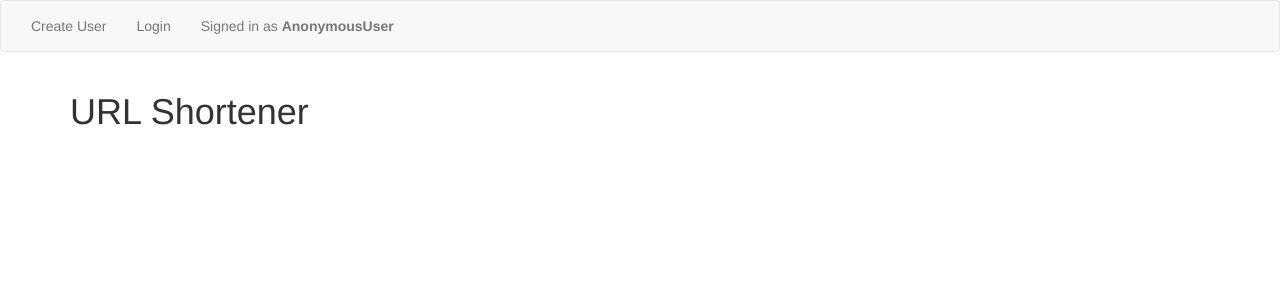
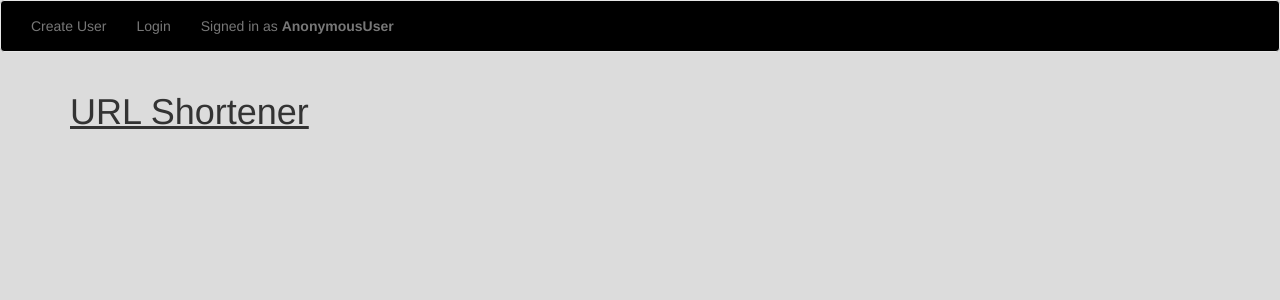
Before and after one commit to rallen0150/url_shortener, a Django app: template templates/app/bookmark_list.html in a window 1280 px wide. Shown: the top 300 px of the page. Run offline with Django 3.2, Linux system fonts and the light colour scheme; the template is opened without the code that fills it, so the values that code supplies are empty; some libraries are stand-ins or nearby versions.

Commit message:
still styling the page

```diff
--- a/templates/app/bookmark_list.html
+++ b/templates/app/bookmark_list.html
@@ -26,7 +26,7 @@
 
   {% for url in object_list %}
     {% if url.user == request.user %}
-        <div class="col-md-7">
+        <div class="col-md-8">
           <div class="panel panel-default">
             <div class="panel-heading">
                 <h3>{{ url.title }}</h3>
@@ -44,7 +44,7 @@
         </div>
 
     {% elif url.public == True %}
-        <div class="col-md-7">
+        <div class="col-md-8">
           <div class="panel panel-default">
             <div class="panel-heading">
                 <h3>{{ url.title }}</h3>
--- a/templates/base.html
+++ b/templates/base.html
@@ -12,6 +12,16 @@
     }
     .btn {
       float: right;
+    }
+    h1 {
+      text-decoration: underline;
+    }
+    body {
+      background-color: #DCDCDC
+    }
+    .navbar {
+      background-color: black;
+      color: white;
     }
   </style>
   </head>
```
Also changed, not shown: db.sqlite3.
